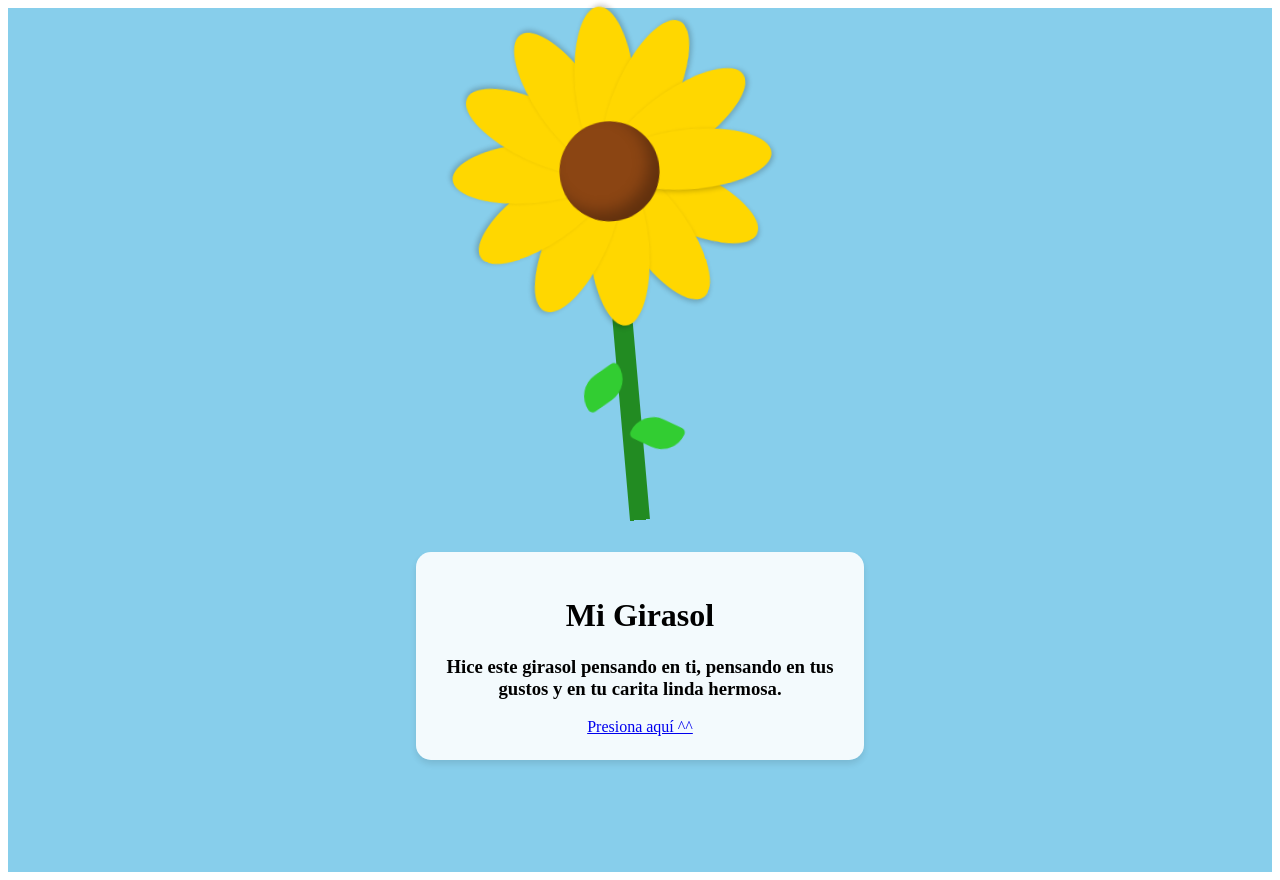
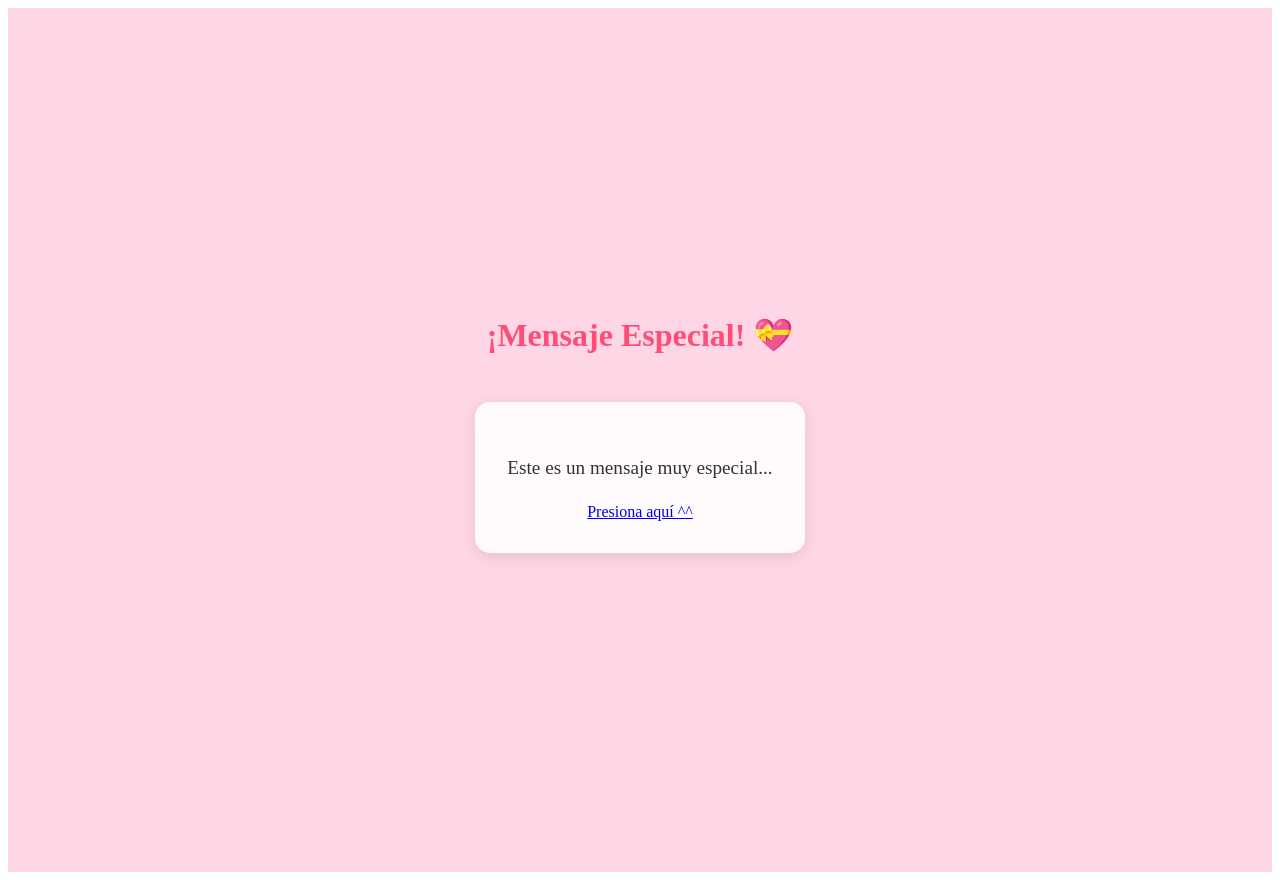
Before and after one commit to Ovejazo/SanValent-n, a Nuxt app in the folder paginaNuxt/: page / in a window 1280 px wide. Built offline with nearby package versions, Linux system fonts and the light colour scheme.

Commit message:
Cree la carpeta images y le puse una imagen

```diff
--- a/paginaNuxt/app.vue
+++ b/paginaNuxt/app.vue
@@ -1,20 +1,5 @@
 <template>
-  <div class="container">
-    <Sunflower />
-  </div>
+  <NuxtLayout>
+    <NuxtPage />
+  </NuxtLayout>
 </template>
-
-<script setup>
-import Sunflower from '@/components/Sunflower.vue'
-</script>
-
-<style>
-.container {
-  display: flex;
-  justify-content: center;
-  align-items: center;
-  min-height: 100vh;
-  background-color: #87CEEB;
-  padding: 2rem;
-}
-</style>
--- a/paginaNuxt/components/Sunflower.vue
+++ b/paginaNuxt/components/Sunflower.vue
@@ -18,8 +18,8 @@
     <div class="text-block">
       <h1>Mi Girasol</h1>
       <h3>Hice este girasol pensando en ti, pensando en tus gustos y en tu carita linda hermosa.</h3>
-    <NuxtLink to="/mensaje" class="link-button">
-        Presiona aquí ^^
+    <NuxtLink to="/caca" class="link-button">
+        Nuevamente presiona aquí
     </NuxtLink>
     </div>
   </div>
--- a/paginaNuxt/nuxt.config.ts
+++ b/paginaNuxt/nuxt.config.ts
@@ -1,6 +1,16 @@
 // https://nuxt.com/docs/api/configuration/nuxt-config
 export default defineNuxtConfig({
-  compatibilityDate: '2024-11-01',
-  devtools: { enabled: true },
-  pages: true,
+  // Habilitar explícitamente las páginas
+  experimental: {
+    payloadExtraction: false
+  },
+
+  // Asegurarnos que el router está habilitado
+  router: {
+    options: {
+      strict: false
+    }
+  },
+
+  compatibilityDate: "2025-02-10"
 })
--- /dev/null
+++ b/paginaNuxt/pages/caca.vue
@@ -0,0 +1,20 @@
+<template>
+  <div class="container">
+    <Sunflower />
+  </div>
+</template>
+
+<script setup>
+import Sunflower from '@/components/Sunflower.vue'
+</script>
+
+<style>
+.container {
+  display: flex;
+  justify-content: center;
+  align-items: center;
+  min-height: 100vh;
+  background-color: #87CEEB;
+  padding: 2rem;
+}
+</style>
--- /dev/null
+++ b/paginaNuxt/pages/index.vue
@@ -0,0 +1,45 @@
+<template>
+  <div class="mensaje-container">
+    <h1>¡Mensaje Especial! 💝</h1>
+    <div class="mensaje-content">
+      <p>Este es un mensaje muy especial...</p>
+      <!-- Aquí puedes agregar el contenido que desees mostrar en la nueva página -->
+    <NuxtLink to="/mensaje" class="link-button">
+        Presiona aquí ^^
+    </NuxtLink>
+    </div>
+  </div>
+</template>
+
+<style scoped>
+.mensaje-container {
+  min-height: 100vh;
+  display: flex;
+  flex-direction: column;
+  align-items: center;
+  justify-content: center;
+  background-color: #ffd6e6;
+  padding: 2rem;
+}
+
+.mensaje-content {
+  background: rgba(255, 255, 255, 0.9);
+  padding: 2rem;
+  border-radius: 15px;
+  box-shadow: 0 4px 15px rgba(0, 0, 0, 0.1);
+  text-align: center;
+  max-width: 600px;
+  margin: 2rem;
+}
+
+h1 {
+  color: #ff4d79;
+  margin-bottom: 1rem;
+}
+
+p {
+  color: #333;
+  font-size: 1.2rem;
+  line-height: 1.6;
+}
+</style>
--- /dev/null
+++ b/paginaNuxt/pages/mensaje.vue
@@ -0,0 +1,20 @@
+<template>
+  <div class="container">
+    <Sunflower />
+  </div>
+</template>
+
+<script setup>
+import Sunflower from '@/components/Sunflower.vue'
+</script>
+
+<style>
+.container {
+  display: flex;
+  justify-content: center;
+  align-items: center;
+  min-height: 100vh;
+  background-color: #87CEEB;
+  padding: 2rem;
+}
+</style>
```
Also changed, not shown: paginaNuxt/images/Oso rascador.jpg (added).
